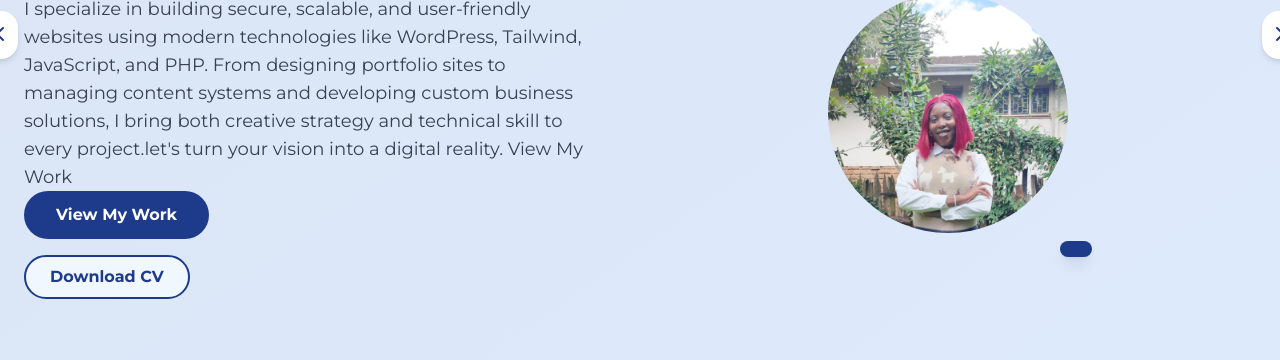
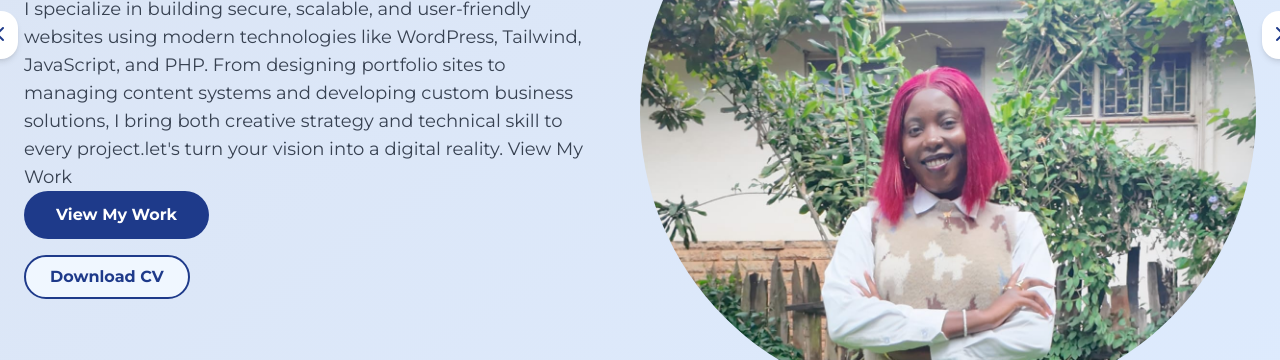
Before and after one commit to nancyndanu/nancy-nduati-portfolio, a plain HTML site: page index.html in a window 1280 px wide. Shown: the part 365-725 px from the top of the page. Drawn offline with nearby package versions, Linux system fonts and the light colour scheme.

Commit message:
Update index.html

```diff
--- a/index.html
+++ b/index.html
@@ -236,7 +236,7 @@ View My Work
 
       <div class="md:w-1/2 flex justify-center" data-aos="fade-left">
         <div class="relative">
-          <img src="assets/nancy-profile-photo.jpg.jpeg" alt="Nancy Ndanu" class="w-60 h-60 rounded-full object-cover mx-auto">
+          <img src="assets/nancy-profile-photo.jpg.jpeg" alt="Nancy Ndanu" class="w-180 h-180 rounded-full object-cover mx-auto">
          <div class="absolute -bottom-6 -right-6 bg-primary text-white px-4 py-2 rounded-full shadow-lg">
           </div>
         </div>
```
